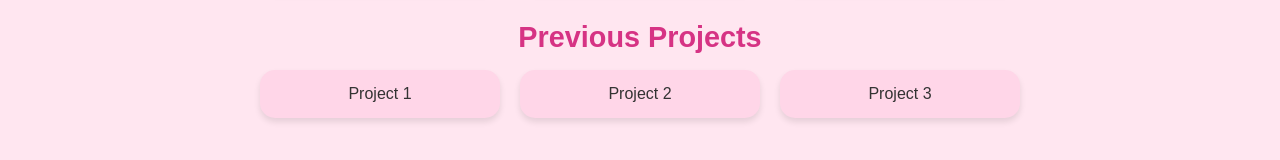
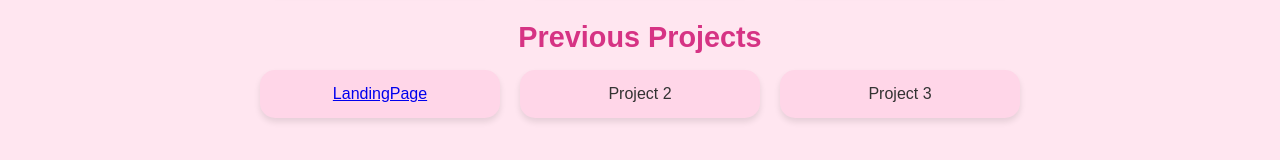
Before and after one commit to kirauy/portfolio, a plain HTML site: page index.html in a window 1280 px wide. Shown: the part 566-726 px from the top of the page. Drawn offline with Linux system fonts and the light colour scheme.

Commit message:
Update index.html

```diff
--- a/index.html
+++ b/index.html
@@ -24,7 +24,7 @@
       <section id="projects">
    <h2>Previous Projects</h2>
    <ul>
-            <li>Project 1</li>
+      <li><a href="https://kirauy.github.io/LandingPage/" target="_blank">LandingPage</a></li>
       <li>Project 2</li>
       <li>Project 3</li>
    </ul>
```
Lines whose indentation alone changed are shown as unchanged.
